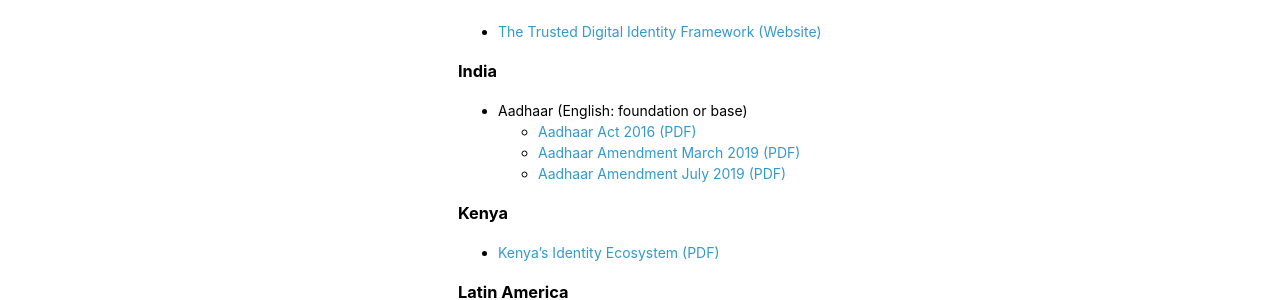
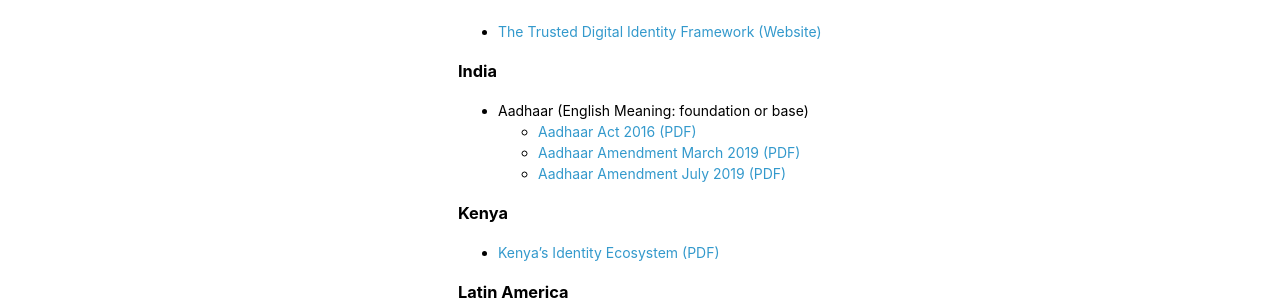
Before and after one commit to canada-ca/PCTF-CCP, a Jekyll site: the page built from Related-Policies.md, in a window 1280 px wide and 1116 px high. Shown: the part 494-794 px from the top of the window. Built offline with Jekyll 4.4.1, drawn with Linux system fonts in a browser that asks for light colours; our own code applies the rules of GitHub Pages for plain Markdown files.

Commit message:
add missing javascript file

```diff
--- a/Related-Policies.md
+++ b/Related-Policies.md
@@ -24,7 +24,7 @@
 
 ### India
 
-* Aadhaar (English: foundation or base)
+* Aadhaar (English Meaning: foundation or base)
   * <a href="docs/RelatedPolicies/aadhaar_act_2016.pdf">Aadhaar Act 2016 (PDF)</a>
   * <a href="docs/RelatedPolicies/aadhaar_amendment_ordinance.pdf">Aadhaar Amendment March 2019 (PDF)</a>
   * <a href="docs/RelatedPolicies/aadhaar_amendment_act_2019.pdf">Aadhaar Amendment July 2019 (PDF)</a>
--- a/_layouts/default.html
+++ b/_layouts/default.html
@@ -67,7 +67,7 @@
             <p><small>Hosted on GitHub Pages &mdash; Theme by <a href="https://github.com/orderedlist">orderedlist</a></small></p>
         </footer>
     </div>
-    <script src="{{ "/assets/js/scale.fix.js" | relative_url }}"></script>
+    <script src="{{ "/javascripts/scale.fix.js" | relative_url }}"></script>
     {% if site.google_analytics %}
     <script>(function(i,s,o,g,r,a,m){i['GoogleAnalyticsObject']=r;i[r]=i[r]||function(){
       (i[r].q=i[r].q||[]).push(arguments)},i[r].l=1*new Date();a=s.createElement(o),
--- /dev/null
+++ b/javascripts/scale.fix.js
@@ -0,0 +1,17 @@
+var metas = document.getElementsByTagName('meta');
+var i;
+if (navigator.userAgent.match(/iPhone/i)) {
+  for (i=0; i<metas.length; i++) {
+    if (metas[i].name == "viewport") {
+      metas[i].content = "width=device-width, minimum-scale=1.0, maximum-scale=1.0";
+    }
+  }
+  document.addEventListener("gesturestart", gestureStart, false);
+}
+function gestureStart() {
+  for (i=0; i<metas.length; i++) {
+    if (metas[i].name == "viewport") {
+      metas[i].content = "width=device-width, minimum-scale=0.25, maximum-scale=1.6";
+    }
+  }
+}
```
